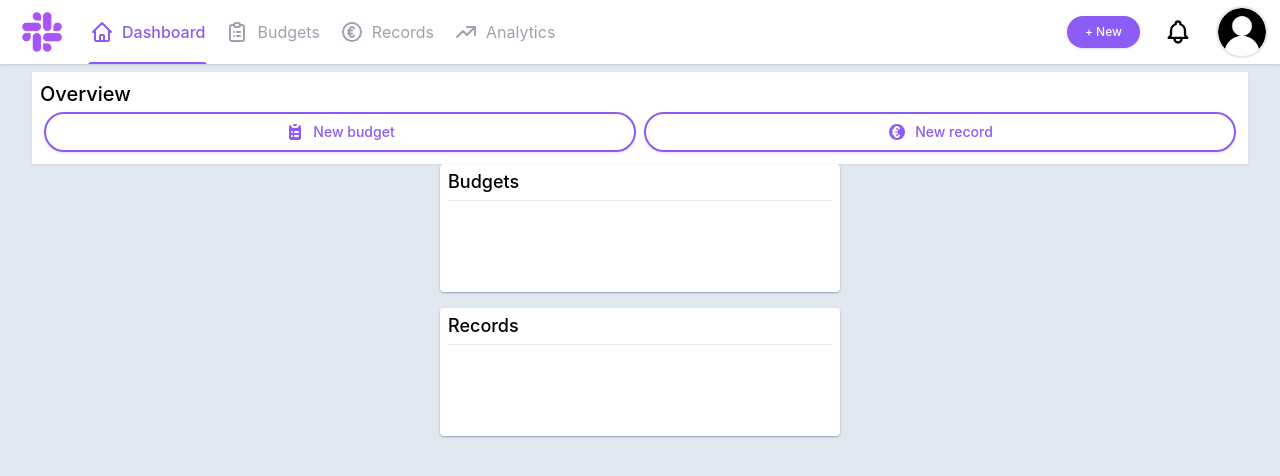
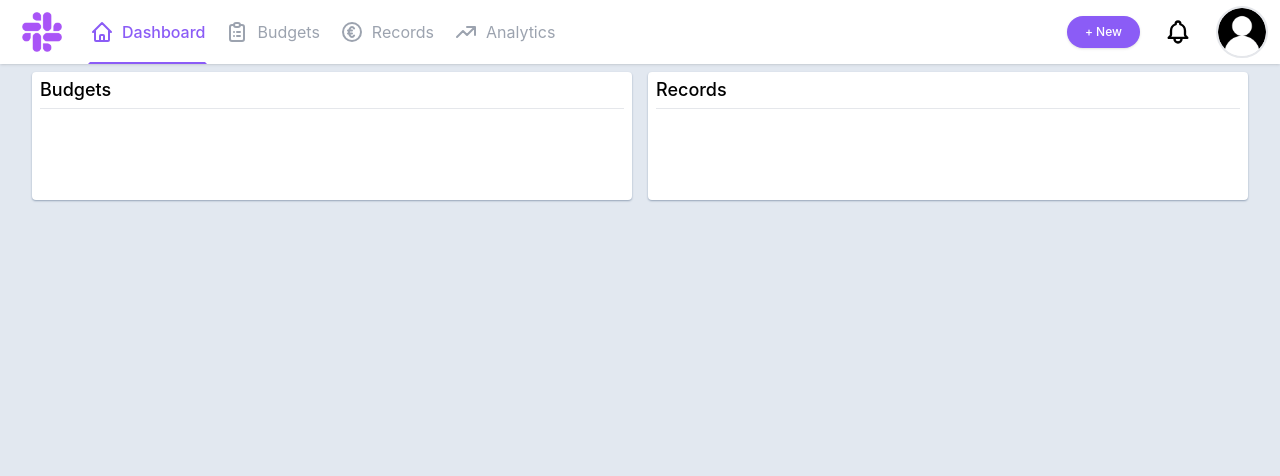
Before and after one commit to SPQE21-22/BSPQ22-E2, a React (Create React App) app in the folder budgetee-client/: page /dashboard in a window 1280 px wide. Shown: the top 476 px of the page. Built offline with nearby package versions, Linux system fonts and the light colour scheme; a web font is replaced by a local one.

Commit message:
Responsive dashboard layout

```diff
--- a/budgetee-client/src/components/Elements/Button/Button.tsx
+++ b/budgetee-client/src/components/Elements/Button/Button.tsx
@@ -17,17 +17,20 @@ type ButtonProps = React.ButtonHTMLAttributes<HTMLButtonElement> & {
   size?: keyof typeof sizes;
 }
 
-export const Button = (
+export const Button = React.forwardRef<HTMLButtonElement, ButtonProps>(
+  (
     {
       type = 'button',
       className = '',
       variant = 'primary',
       size = 'md',
       ...props
-  } : ButtonProps
+    },
+    ref
   ) => {
     return (
       <button
+        ref={ref}
         type={type}
         className={`flex justify-center items-center border-2 disabled:opacity-70 disabled:cursor-not-allowed rounded-full shadow font-medium transition-colors focus:outline-none ${variants[variant]} ${sizes[size]} ${className}`}
         {...props}
@@ -35,4 +38,5 @@ export const Button = (
         <span className='mx-2 flex items-center justify-center'>{props.children}</span>
       </button>
     );
-};
+  }
+);
--- a/budgetee-client/src/features/dashboard/components/BudgetsWidget.tsx
+++ b/budgetee-client/src/features/dashboard/components/BudgetsWidget.tsx
@@ -1,3 +1,9 @@
+import { DashboardWidget } from "./DashboardWidget";
+
 export const BudgetsWidget = () => {
+  return (
+    <DashboardWidget title="Budgets">
 
+    </DashboardWidget>
+  );
 };
--- a/budgetee-client/src/features/dashboard/components/DashboardWidget.tsx
+++ b/budgetee-client/src/features/dashboard/components/DashboardWidget.tsx
@@ -2,12 +2,12 @@ import React from 'react';
 
 type DashboardWidgetProps = {
   title: string;
-  children?: React.ReactNode; // TODO remove optionality
+  children: React.ReactNode; // TODO remove optionality
 }
 
 export const DashboardWidget = ({ title, children }: DashboardWidgetProps) => {
   return (
-    <div className='px-2 bg-white shadow-sm shadow-slate-400 rounded w-full max-w-[400px] overflow-hidden h-32 divide-y divide-gray-200'>
+    <div className='px-2 bg-white shadow-sm shadow-slate-400 col-span-1 rounded w-full overflow-hidden h-32 divide-y divide-gray-200'>
       <h2 className='py-1 font-medium text-lg'>{title}</h2>
       <div className='p-2'>
         {children}
--- a/budgetee-client/src/features/dashboard/components/RecordsWidget.tsx
+++ b/budgetee-client/src/features/dashboard/components/RecordsWidget.tsx
@@ -1,3 +1,9 @@
+import { DashboardWidget } from "./DashboardWidget";
+
 export const RecordsWidget = () => {
+  return (
+    <DashboardWidget title="Records">
 
+    </DashboardWidget>
+  );
 };
--- a/budgetee-client/src/features/dashboard/routes/Dashboard.tsx
+++ b/budgetee-client/src/features/dashboard/routes/Dashboard.tsx
@@ -1,19 +1,20 @@
 import { ClipboardListIcon, CurrencyEuroIcon } from '@heroicons/react/solid';
 
-import { DashboardWidget } from '../components/DashboardWidget';
+import { BudgetsWidget } from '../components/BudgetsWidget';
+import { RecordsWidget } from '../components/RecordsWidget';
 import { Button } from '../../../components/Elements/Button';
 
 const DashboardHeader = () => {
   return (
-    <div className='w-full bg-white shadow-sm shadow-slate-300 p-2'>
+    <div className='w-full bg-white shadow-sm shadow-slate-300 p-2 sm:hidden'>
       <h1 className='font-medium text-xl'>Overview</h1>
       <div className='flex items-center justify-center gap-2 p-1'>
         <Button variant='inverse' size='sm' className='w-full'>
-          <ClipboardListIcon className='h-5 w-5 mr-2'/>
+          <ClipboardListIcon className='h-5 w-5 mr-2 hidden xs:block' />
           New budget
         </Button>
         <Button variant='inverse' size='sm' className='w-full'>
-          <CurrencyEuroIcon className='h-5 w-5 mr-2'/>
+          <CurrencyEuroIcon className='h-5 w-5 mr-2 hidden xs:block' />
           New record
         </Button>
       </div>
@@ -25,9 +26,9 @@ export const Dashboard = () => {
   return (
     <div className=''>
       <DashboardHeader />
-      <div className='flex flex-col items-center gap-4 p-2 sm:p-0'>
-        <DashboardWidget title='Budgets'/>
-        <DashboardWidget title='Records'/>
+      <div className='grid justify-items-center grid-cols-1 sm:grid-cols-2 gap-2 sm:gap-3 lg:gap-4 p-2 sm:p-0'>
+        <BudgetsWidget />
+        <RecordsWidget />
       </div>
     </div>
   );
--- a/budgetee-client/tailwind.config.js
+++ b/budgetee-client/tailwind.config.js
@@ -10,6 +10,10 @@ module.exports = {
         sans: ['Inter var', ...defaultTheme.fontFamily.sans]
       }
     },
+    screens: {
+      'xs': '360px',
+      ...defaultTheme.screens
+    },
   },
   plugins: [],
   darkMode: 'class'
```
Lines whose indentation alone changed are shown as unchanged.
